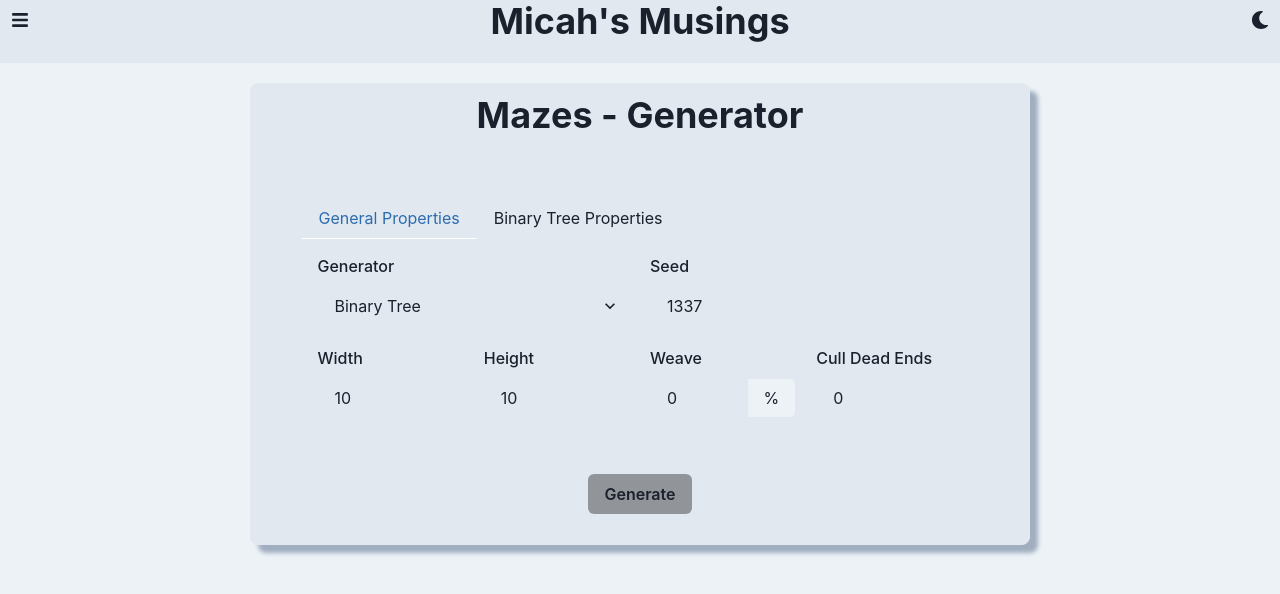
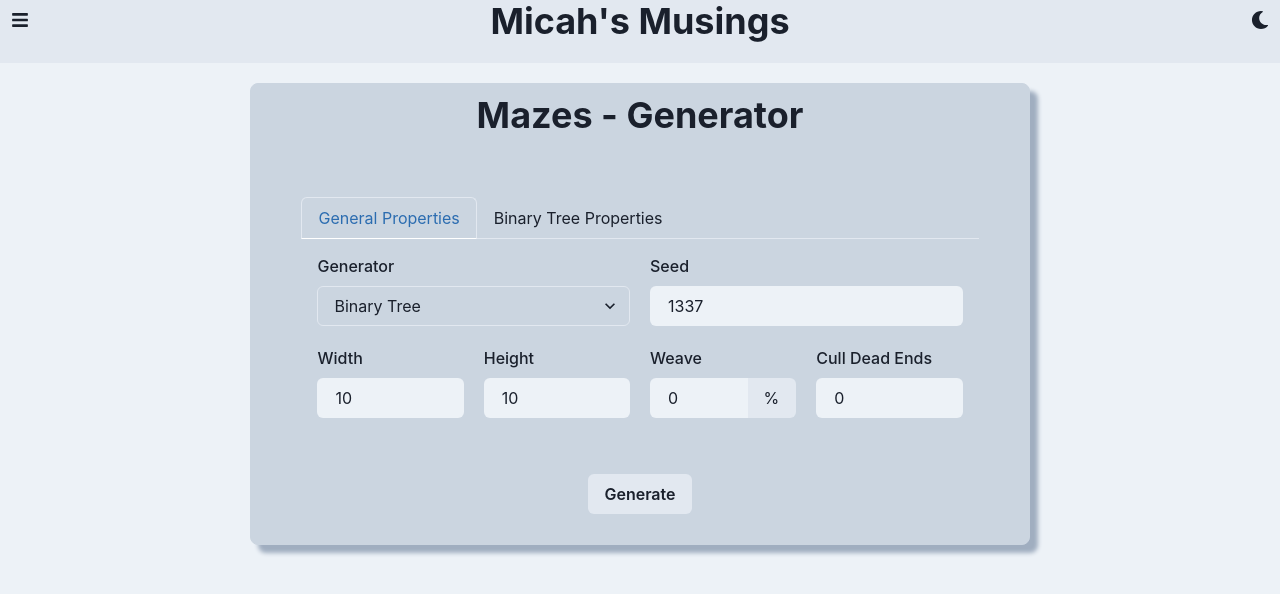
Before and after one commit to proc-gen/micahs-musings, a React (Create React App) app: page /#/mazes/generator in a window 1280 px wide. Shown: the top 594 px of the page. Built offline with nearby package versions, Linux system fonts and the light colour scheme.

Commit message:
Working on commponent styles

```diff
--- a/src/lib/components/button.tsx
+++ b/src/lib/components/button.tsx
@@ -7,8 +7,11 @@ export interface IButtonProps extends ButtonProps {}
 export const StyledButton: React.FC<IButtonProps> = ({ children, ...rest }) => {
   return (
     <Button
-      colorScheme={useColorModeValue('blackAlpha', 'whiteAlpha')}
+      backgroundColor={useColorModeValue('gray.200', 'gray.700')}
       color={useColorModeValue('gray.800', 'gray.100')}
+      _hover={{
+        backgroundColor: useColorModeValue('gray.400', 'gray.600'),
+      }}
       {...rest}
     >
       {children}
--- a/src/lib/components/card.tsx
+++ b/src/lib/components/card.tsx
@@ -14,8 +14,8 @@ export const Card: React.FC<ICardProps> = ({
   let retComponent = (
     <Box
       margin="1em"
-      backgroundColor={useColorModeValue('gray.200', 'gray.800')}
-      borderColor={useColorModeValue('gray.200', 'gray.800')}
+      backgroundColor={useColorModeValue('gray.300', 'gray.800')}
+      borderColor={useColorModeValue('gray.300', 'gray.800')}
       borderStyle="solid"
       borderWidth="1px"
       borderRadius="0.4em"
--- a/src/lib/components/index.ts
+++ b/src/lib/components/index.ts
@@ -6,3 +6,4 @@ export { CardHeader } from './card-header';
 export { Canvas } from './canvas';
 export { Paragraph } from './paragraph';
 export { StyledButton } from './button';
+export { InputText } from './input-text';
--- /dev/null
+++ b/src/lib/components/input-text.tsx
@@ -0,0 +1,65 @@
+import React from 'react';
+
+import {
+  FormControl,
+  FormLabel,
+  Input,
+  InputGroup,
+  InputProps,
+  InputRightAddon,
+  InputLeftAddon,
+  Tooltip,
+  useColorModeValue,
+} from '@chakra-ui/react';
+
+export interface IInputProps extends InputProps {
+  label: JSX.Element | string;
+  tooltip?: JSX.Element | string;
+  rightAddon?: JSX.Element | string;
+  leftAddon?: JSX.Element | string;
+}
+
+export const InputText: React.FC<IInputProps> = ({
+  children,
+  id,
+  label,
+  tooltip,
+  leftAddon,
+  rightAddon,
+  ...rest
+}) => {
+  const addonColor = useColorModeValue('gray.200', 'gray.700');
+  return (
+    <FormControl id={id}>
+      {tooltip !== undefined && (
+        <Tooltip label={tooltip}>
+          <FormLabel>{label}</FormLabel>
+        </Tooltip>
+      )}
+      {tooltip === undefined && <FormLabel>{label}</FormLabel>}
+      <InputGroup>
+        {leftAddon !== undefined && (
+          <InputLeftAddon children={leftAddon} backgroundColor={addonColor} />
+        )}
+        <Input
+          id={id}
+          name={id}
+          variant="filled"
+          {...rest}
+          sx={{
+            backgroundColor: useColorModeValue('blackAlpha', 'whiteAlpha'),
+            ':hover': {
+              backgroundColor: useColorModeValue('white', 'gray.700'),
+            },
+            ':focus': {
+              backgroundColor: useColorModeValue('white', 'gray.700'),
+            },
+          }}
+        />
+        {rightAddon !== undefined && (
+          <InputRightAddon children={rightAddon} backgroundColor={addonColor} />
+        )}
+      </InputGroup>
+    </FormControl>
+  );
+};
--- a/src/site/mazes/generator/components/generator-properties.tsx
+++ b/src/site/mazes/generator/components/generator-properties.tsx
@@ -9,6 +9,8 @@ import {
   SimpleGrid,
   Tooltip,
 } from '@chakra-ui/react';
+
+import { InputText } from '../../../../lib/components';
 
 import { GeneratorData } from '../../../../lib/mazes';
 
@@ -70,67 +72,49 @@ export class GeneratorProperties extends React.Component<
               <option value="11">Recursive Subdivision</option>
             </Select>
           </FormControl>
-          <FormControl id="seed">
-            <Tooltip label="The seed used by the random number generator.">
-              <FormLabel>Seed</FormLabel>
-            </Tooltip>
-            <Input
-              name="seed"
+          <InputText
+            id="seed"
+            label="Seed"
+            tooltip="The seed used by the random number generator."
             placeholder="Seed"
             value={this.props.data.seed}
             onChange={this.handleInputChange}
           />
-          </FormControl>
         </SimpleGrid>
         <SimpleGrid columns={4} spacing="1em" paddingBottom="1em">
-          <FormControl id="width">
-            <Tooltip label="The width of the maze to be generated.">
-              <FormLabel>Width</FormLabel>
-            </Tooltip>
-            <Input
-              name="width"
+          <InputText
+            id="width"
+            label="Width"
+            tooltip="The width of the maze to be generated."
             placeholder="Width"
             value={this.props.data.width}
             onChange={this.handleInputChange}
           />
-          </FormControl>
-          <FormControl id="height">
-            <Tooltip label="The height of the maze to be generated.">
-              <FormLabel>Height</FormLabel>
-            </Tooltip>
-            <Input
-              name="height"
+          <InputText
+            id="height"
+            label="Height"
+            tooltip="The height of the maze to be generated."
             placeholder="Height"
             value={this.props.data.height}
             onChange={this.handleInputChange}
           />
-          </FormControl>
-
-          <FormControl id="weave">
-            <Tooltip label="The percentage chance that a cell that fits the criteria for weaving is woven.">
-              <FormLabel>Weave</FormLabel>
-            </Tooltip>
-            <InputGroup>
-              <Input
-                name="weave"
+          <InputText
+            id="weave"
+            label="Weave"
+            tooltip="The percentage chance that a cell that fits the criteria for weaving is woven."
             placeholder="Weave"
             value={this.props.data.weave}
             onChange={this.handleInputChange}
+            rightAddon="%"
           />
-              <InputRightAddon children="%" />
-            </InputGroup>
-          </FormControl>
-          <FormControl id="cullDeadEnds">
-            <Tooltip label="The number of dead ends to be removed after the maze has been generated. At least one cell will always remain at the end of generation.">
-              <FormLabel>Cull Dead Ends</FormLabel>
-            </Tooltip>
-            <Input
-              name="cullDeadEnds"
+          <InputText
+            id="cullDeadEnds"
+            label="Cull Dead Ends"
+            tooltip="The number of dead ends to be removed after the maze has been generated. At least one cell will always remain at the end of generation."
             placeholder="Cull Dead Ends"
             value={this.props.data.cullDeadEnds}
             onChange={this.handleInputChange}
           />
-          </FormControl>
         </SimpleGrid>
       </>
     );
```
Also changed, not shown: 2 other files (tests, documents, lock files or other folders). Lines whose indentation alone changed are shown as unchanged.
